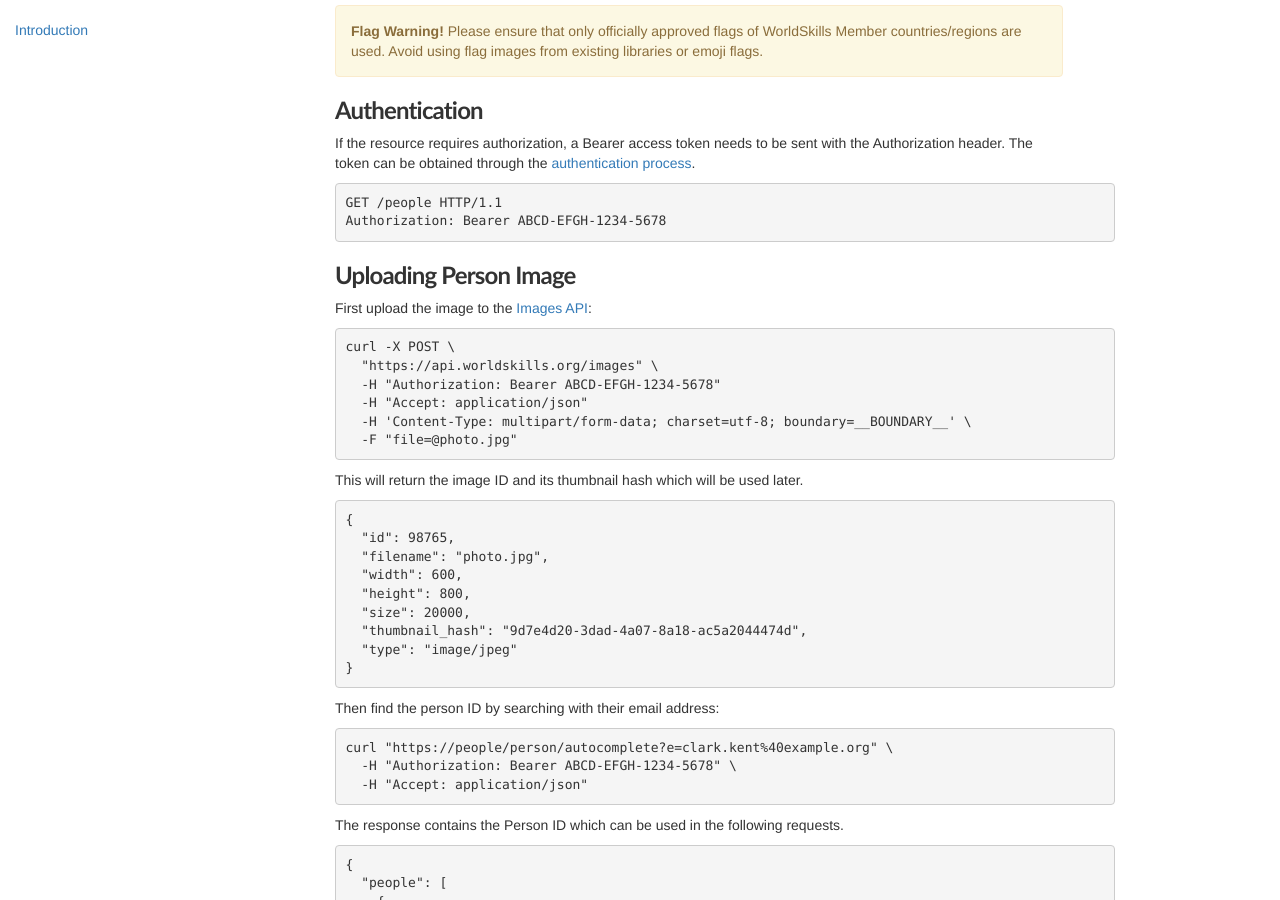
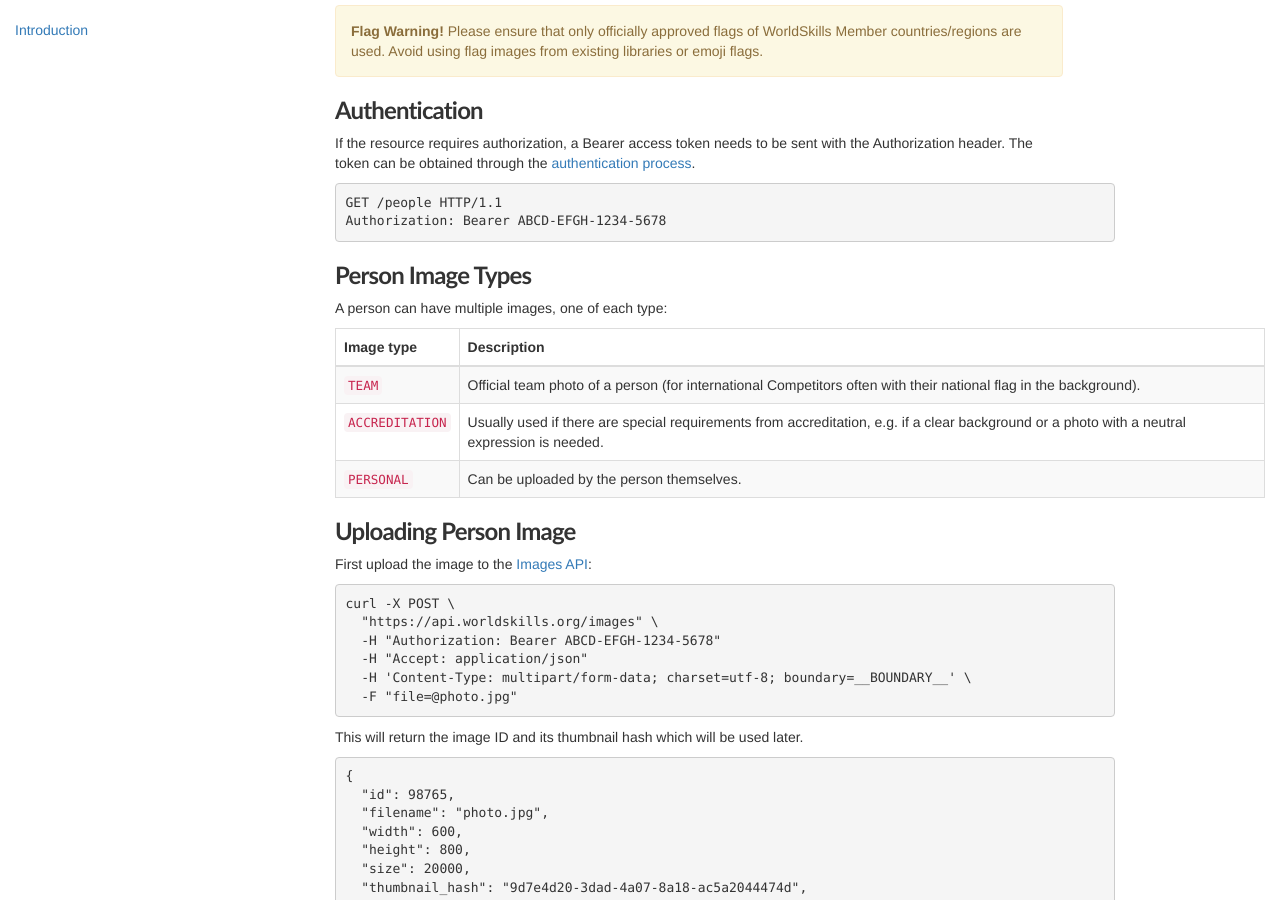
Before and after one commit to worldskills/worldskills.github.io, a Jekyll site: the page built from api/people.html, in a window 1280 px wide and 900 px high, scrolled down 347 px. Built offline with Jekyll 4.4.1, drawn with Linux system fonts in a browser that asks for light colours; comment, search, counter and statistics services are not loaded.

Commit message:
Add Person Image Types

```diff
--- a/api/people.html
+++ b/api/people.html
@@ -29,6 +29,33 @@ api_docs: https://api.worldskills.org/people/swagger.json
             <p>If the resource requires authorization, a Bearer access token needs to be sent with the Authorization header. The token can be obtained through the <a href="../#authentication">authentication process</a>.</p>
             <pre><code>GET /people HTTP/1.1
 Authorization: Bearer ABCD-EFGH-1234-5678</code></pre>
+
+            <h3>Person Image Types</h3>
+
+            <p>A person can have multiple images, one of each type:</p>
+
+            <table class="table table-bordered table-striped" >
+                <thead>
+                    <tr>
+                        <th>Image type</th>
+                        <th>Description</th>
+                    </tr>
+                </thead>
+                <tbody>
+                    <tr>
+                        <td><code>TEAM</code></td>
+                        <td>Official team photo of a person (for international Competitors often with their national flag in the background).</td>
+                    </tr>
+                    <tr>
+                        <td><code>ACCREDITATION</code></td>
+                        <td>Usually used if there are special requirements from accreditation, e.g. if a clear background or a photo with a neutral expression is needed.</td>
+                    </tr>
+                    <tr>
+                        <td><code>PERSONAL</code></td>
+                        <td>Can be uploaded by the person themselves.</td>
+                    </tr>
+                </tbody>
+            </table>
 
             <h3>Uploading Person Image</h3>
 
```
